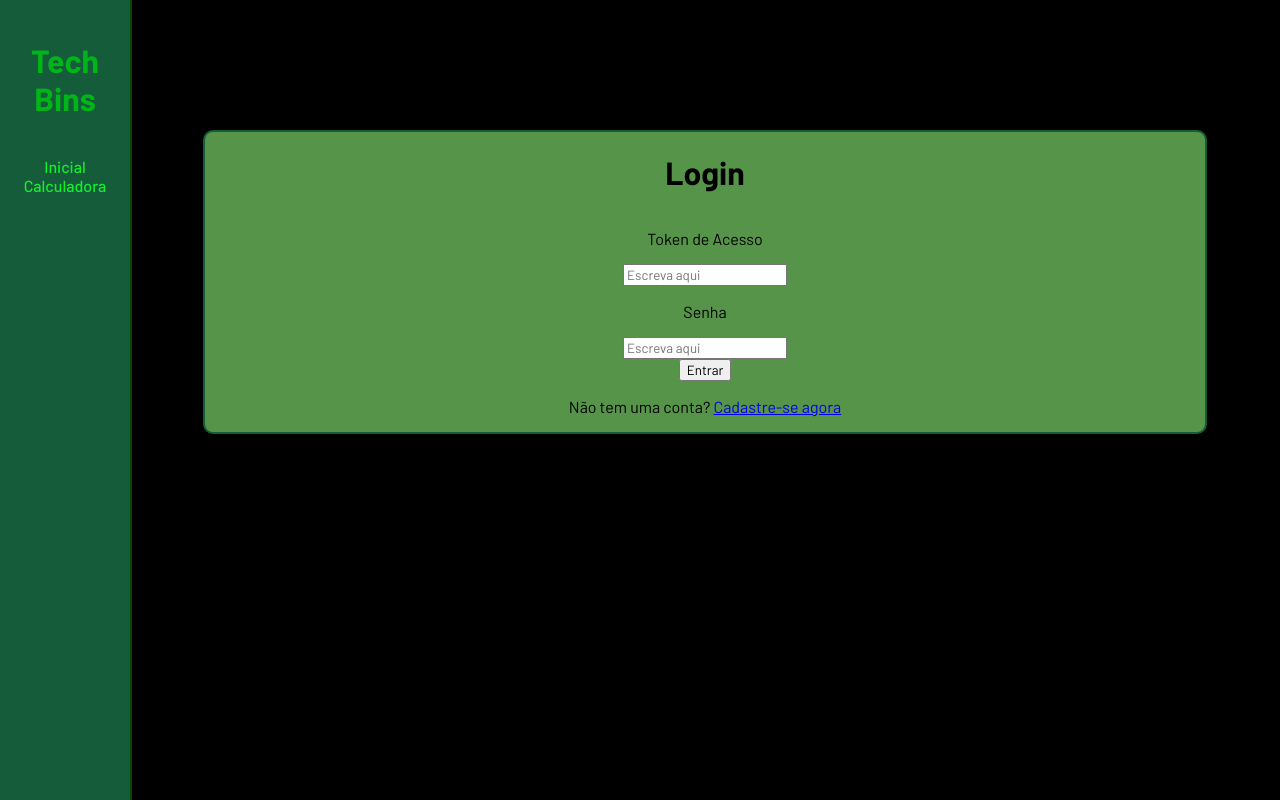
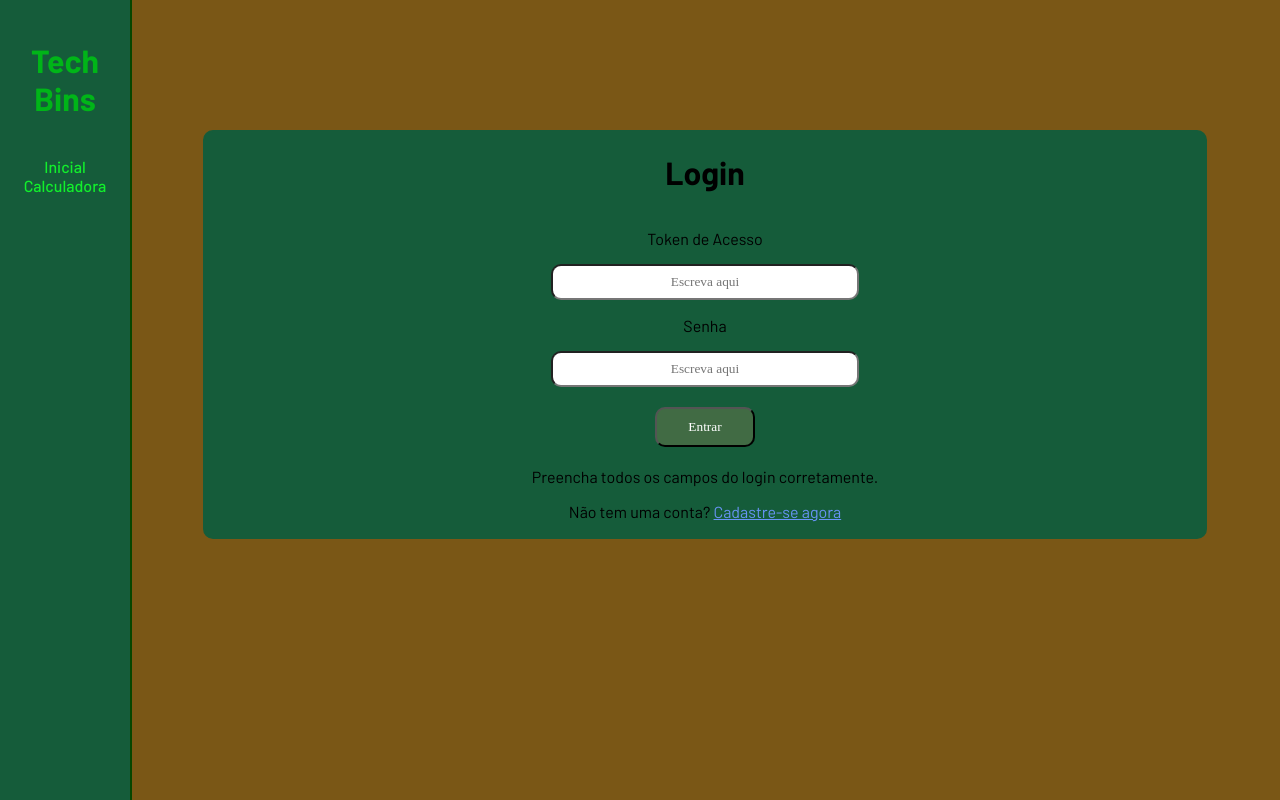
Before and after one commit to NicolasBJaved/TechBins, a plain HTML site: page Individuais/Bruno/Site/login.html in a window 1280 px wide. Both pictures are taken after a click on the button "Entrar". Drawn offline with Linux system fonts and the light colour scheme.

Commit message:
Mudando site Bruno

```diff
--- a/Individuais/Bruno/Site/login.html
+++ b/Individuais/Bruno/Site/login.html
@@ -1,5 +1,6 @@
 <!DOCTYPE html>
 <html lang="en">
+
 <head>
   <meta charset="UTF-8">
   <meta name="viewport" content="width=device-width, initial-scale=1.0">
@@ -34,9 +35,32 @@
         <input type="password" placeholder="Escreva aqui" id="ipt_senha">
         <button onclick="login()">Entrar</button>
         <div id="respostaLogin"></div>
-                <p>Não tem uma conta? <a href="cadastro.html">Cadastre-se agora</a></p>
+        <p>Não tem uma conta? <a href="cadastro.html" class="corCadastro">Cadastre-se agora</a></p>
       </div>
     </div>
   </div>
 </body>
+<script>
+  var contador = 4
+  function login() {
+    respostaLogin.innerHTML = ``;
+    var token = ipt_token.value;
+    var senha = ipt_senha.value;
+    if (contador > 0) {
+      if (token == '' || senha == '') respostaLogin.innerHTML = `Preencha todos os campos do login corretamente.`
+
+      else if (token == 'bruno.prado' && senha == 'bruno123') {
+        respostaLogin.innerHTML = `Login aprovado!`;
+      } else {
+        contador--;
+        respostaLogin.innerHTML = `Login errado! <br><br> Tentativas restantes ${contador}`;
+      }
+    }
+
+    if (contador <= 0) {
+      respostaLogin.innerHTML = `Acesso bloqueado!`
+    }
+  }
+</script>
+
 </html>
--- a/Individuais/Bruno/Site/sytle.css
+++ b/Individuais/Bruno/Site/sytle.css
@@ -7,7 +7,7 @@
 body{
     margin: 0;
     padding: 0;
-    background: black;
+    background: rgb(122, 87, 22);
 }
 
 .container {
@@ -112,7 +112,7 @@ body{
 }
 
 .box h4{
-    color: crimson;
+    color: rgb(40, 178, 30);
 }
 
 .footer{
@@ -147,7 +147,7 @@ body{
     width: 1000px;
     height: fit-content;
     text-align: center;
-    background-color: #89ec75a0;
+    background-color: #155C3A;
     border-radius: 10px;
     border: solid 2px #155C3A;
 }
@@ -157,8 +157,6 @@ body{
     flex-direction: column;
     align-items: center;
 }
-
-/* Resultado da calculadora financeira */
 
 .containerLCS #div_resultado {
     margin: 5px 30px 30px 30px;
@@ -171,7 +169,29 @@ body{
     font-weight: bold;
 }
 
-/* Cadastro */
 .containerLCS #cadastroResposta {
     margin-bottom: 20px;
 }
+
+input {
+    border-radius: 10px;
+    width: 300px;
+    height: 30px;
+    text-align: center;
+    font-family: "Exo 2";
+}
+
+button {
+    margin: 20px;
+    width: 100px;
+    height: 40px;
+    border-radius: 10px;
+    color: white;
+    background-color: #416B44;
+    font-family: "Exo 2";
+    cursor: pointer;
+}
+
+.corCadastro{
+    color: rgb(104, 148, 245);
+}
```
Also changed, not shown: Individuais/Bruno/Site/cadastro.html (+20 -0 lines). Lines whose indentation alone changed are shown as unchanged.
